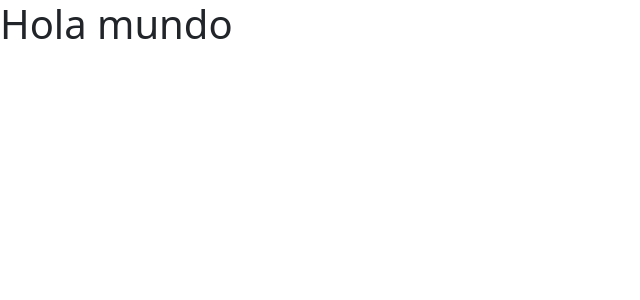
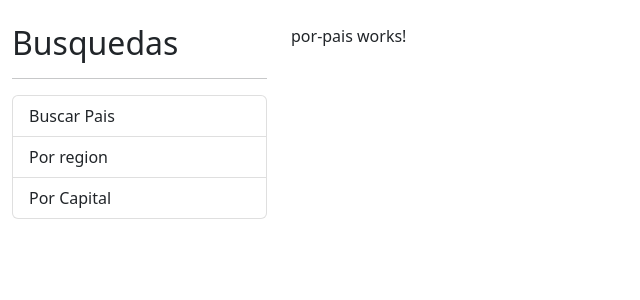
Before and after one commit to KevinAndresOrtiz/paisesApp, an Angular app: page / in a window 1280 px wide. Shown: the top 300 px of the page, without its empty margins (0-640 px from the left). Built offline with nearby package versions, Linux system fonts and the light colour scheme.

Commit message:
add routes to the project

```diff
--- a/src/app/app.component.html
+++ b/src/app/app.component.html
@@ -1 +1,14 @@
-<h1>Hola mundo</h1>
+<div class="row container mt-4">
+  <div class="col-3">
+    <h2>Busquedas</h2>
+    <hr />
+    <ul class="list-group">
+      <li class="list-group-item">Buscar Pais</li>
+      <li class="list-group-item">Por region</li>
+      <li class="list-group-item">Por Capital</li>
+    </ul>
+  </div>
+  <div class="col">
+    <router-outlet></router-outlet>
+  </div>
+</div>
--- a/src/app/app.module.ts
+++ b/src/app/app.module.ts
@@ -1,5 +1,6 @@
 import { NgModule } from '@angular/core';
 import { BrowserModule } from '@angular/platform-browser';
+import { AppRoutingModule } from './app-routing.module';
 
 import { AppComponent } from './app.component';
 import { PaisModule } from './pais/pais.module';
@@ -11,6 +12,7 @@
   ],
   imports: [
     BrowserModule,
+    AppRoutingModule,
     PaisModule,
     SharedModule,
   ],
```
Also changed, not shown: src/app/app-routing.module.ts (added, +39 -0 lines).
